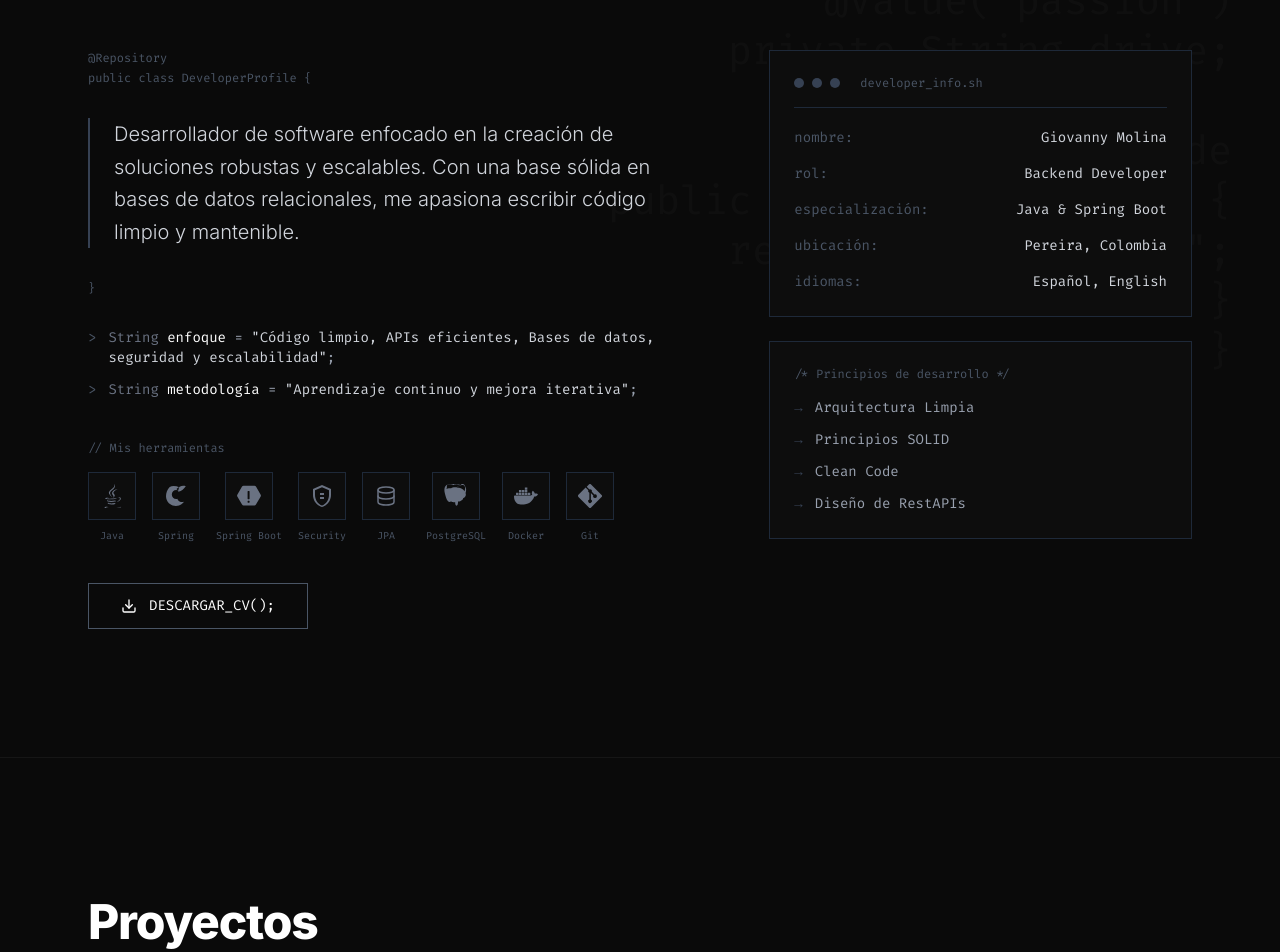
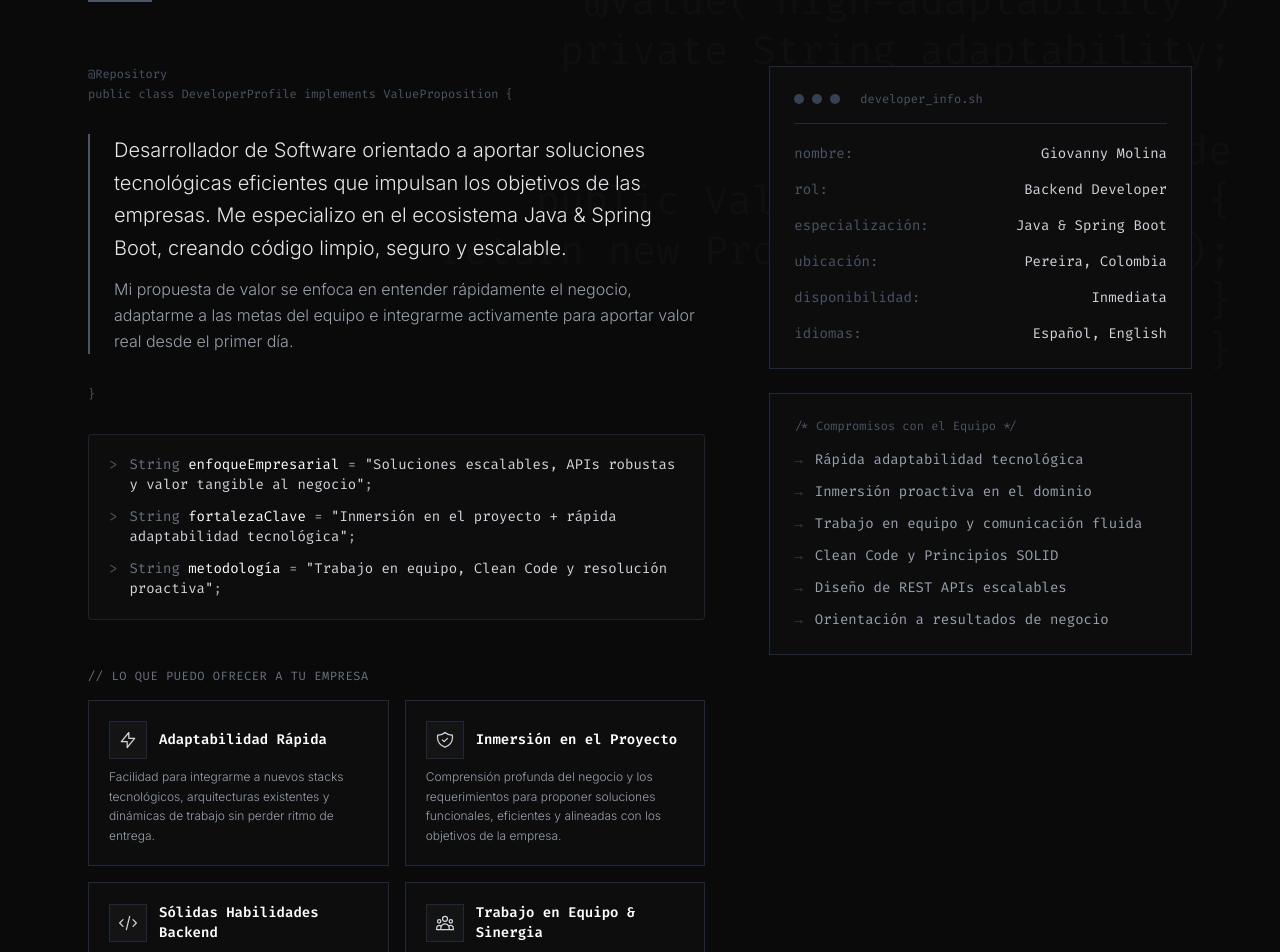
Before and after one commit to AlexDev201/portafolio, a React (Vite) app: page / in a window 1280 px wide. Shown: the part 1020-1972 px from the top of the page. Built offline with nearby package versions, Linux system fonts and the light colour scheme.

Commit message:
Agregando habilidades blandas al AboutmeSection

```diff
--- a/src/components/AboutSection.jsx
+++ b/src/components/AboutSection.jsx
@@ -1,4 +1,43 @@
 export const AboutSection = () => {
+    const valuePillars = [
+        {
+            icon: (
+                <svg className="w-5 h-5 text-gray-300" fill="none" stroke="currentColor" viewBox="0 0 24 24">
+                    <path strokeLinecap="round" strokeLinejoin="round" strokeWidth="1.5" d="M13 10V3L4 14h7v7l9-11h-7z" />
+                </svg>
+            ),
+            title: "Adaptabilidad Rápida",
+            desc: "Facilidad para integrarme a nuevos stacks tecnológicos, arquitecturas existentes y dinámicas de trabajo sin perder ritmo de entrega."
+        },
+        {
+            icon: (
+                <svg className="w-5 h-5 text-gray-300" fill="none" stroke="currentColor" viewBox="0 0 24 24">
+                    <path strokeLinecap="round" strokeLinejoin="round" strokeWidth="1.5" d="M9 12l2 2 4-4m5.618-4.016A11.955 11.955 0 0112 2.944a11.955 11.955 0 01-8.618 3.04A12.02 12.02 0 003 9c0 5.591 3.824 10.29 9 11.622 5.176-1.332 9-6.03 9-11.622 0-1.042-.133-2.052-.382-3.016z" />
+                </svg>
+            ),
+            title: "Inmersión en el Proyecto",
+            desc: "Comprensión profunda del negocio y los requerimientos para proponer soluciones funcionales, eficientes y alineadas con los objetivos de la empresa."
+        },
+        {
+            icon: (
+                <svg className="w-5 h-5 text-gray-300" fill="none" stroke="currentColor" viewBox="0 0 24 24">
+                    <path strokeLinecap="round" strokeLinejoin="round" strokeWidth="1.5" d="M10 20l4-16m4 4l4 4-4 4M6 16l-4-4 4-4" />
+                </svg>
+            ),
+            title: "Sólidas Habilidades Backend",
+            desc: "Construcción de APIs robustas, seguridad, modelado de bases de datos y aplicación constante de Clean Code, SOLID y buenas prácticas."
+        },
+        {
+            icon: (
+                <svg className="w-5 h-5 text-gray-300" fill="none" stroke="currentColor" viewBox="0 0 24 24">
+                    <path strokeLinecap="round" strokeLinejoin="round" strokeWidth="1.5" d="M17 20h5v-2a3 3 0 00-5.356-1.857M17 20H7m10 0v-2c0-.656-.126-1.283-.356-1.857M7 20H2v-2a3 3 0 015.356-1.857M7 20v-2c0-.656.126-1.283.356-1.857m0 0a5.002 5.002 0 019.288 0M15 7a3 3 0 11-6 0 3 3 0 016 0zm6 3a2 2 0 11-4 0 2 2 0 014 0zM7 10a2 2 0 11-4 0 2 2 0 014 0z" />
+                </svg>
+            ),
+            title: "Trabajo en Equipo & Sinergia",
+            desc: "Comunicación asertiva, colaboración activa en revisiones de código, apoyo mutuo y enfoque constante en los objetivos compartidos."
+        }
+    ];
+
     return (
         <section id="about" className="relative py-24 md:py-32 overflow-hidden">
 
@@ -6,13 +45,13 @@ export const AboutSection = () => {
             <div className="absolute inset-0 pointer-events-none opacity-[0.02] flex items-start justify-end pr-12 pt-24">
                 <pre className="font-mono text-[1.5rem] md:text-[2.5rem] text-white select-none leading-tight text-right">
                     {`@Service
-public class AboutMe {
-    @Value("passion")
-    private String drive;
+public class AboutMe implements CompanyValue {
+    @Value("high-adaptability")
+    private String adaptability;
 
     @Override
-    public String toString() {
-        return "Backend Dev";
+    public ValueOffer deliver() {
+        return new ProductionReadyCode();
     }
 }`}
                 </pre>
@@ -22,8 +61,8 @@ public class AboutMe {
 
 
                 <div className="mb-16 space-y-3">
-                    <p className="font-mono text-gray-600 text-xs tracking-widest uppercase">
-
+                    <p className="font-mono text-gray-500 text-xs tracking-widest uppercase">
+                        {"// VALOR PROPUESTO & PERFIL PROFESIONAL"}
                     </p>
                     <h2 className="text-4xl md:text-5xl font-extrabold tracking-tight text-white">
                         Sobre Mí
@@ -40,14 +79,17 @@ public class AboutMe {
 
                         <div className="font-mono text-xs text-gray-600 space-y-1">
                             <p>{"@Repository"}</p>
-                            <p>{"public class DeveloperProfile {"}</p>
+                            <p>{"public class DeveloperProfile implements ValueProposition {"}</p>
                         </div>
 
 
-                        <div className="border-l-2 border-gray-700 pl-6">
-                            <p className="text-lg md:text-xl text-gray-300 leading-relaxed font-light">
-                                Desarrollador de software enfocado en la creación de soluciones robustas y escalables. Con una base sólida en bases de datos
-                                relacionales, me apasiona escribir código limpio y mantenible.
+                        <div className="border-l-2 border-gray-600 pl-6 space-y-3">
+                            <p className="text-lg md:text-xl text-gray-200 leading-relaxed font-light">
+                                Desarrollador de Software orientado a aportar soluciones tecnológicas eficientes que impulsan los objetivos de las empresas.
+                                Me especializo en el ecosistema Java & Spring Boot, creando código limpio, seguro y escalable.
+                            </p>
+                            <p className="text-sm md:text-base text-gray-400 leading-relaxed font-light">
+                                Mi propuesta de valor se enfoca en entender rápidamente el negocio, adaptarme a las metas del equipo e integrarme activamente para aportar valor real desde el primer día.
                             </p>
                         </div>
 
@@ -57,14 +99,21 @@ public class AboutMe {
                         </div>
 
 
-                        <div className="mt-8 space-y-3 font-mono text-sm">
+                        <div className="mt-6 space-y-3 font-mono text-xs md:text-sm bg-[#0d0d0d] border border-gray-800/80 p-5 rounded-sm">
                             <div className="flex items-start gap-3">
                                 <span className="text-gray-600 shrink-0">{">"}</span>
                                 <p className="text-gray-400">
                                     <span className="text-gray-500">String</span>{" "}
-                                    <span className="text-white">enfoque</span>{" = "}
-                                    <span className="text-gray-300">"Código limpio, APIs eficientes, Bases de datos, seguridad y escalabilidad"</span>;
-
+                                    <span className="text-white">enfoqueEmpresarial</span>{" = "}
+                                    <span className="text-gray-300">"Soluciones escalables, APIs robustas y valor tangible al negocio"</span>;
+                                </p>
+                            </div>
+                            <div className="flex items-start gap-3">
+                                <span className="text-gray-600 shrink-0">{">"}</span>
+                                <p className="text-gray-400">
+                                    <span className="text-gray-500">String</span>{" "}
+                                    <span className="text-white">fortalezaClave</span>{" = "}
+                                    <span className="text-gray-300">"Inmersión en el proyecto + rápida adaptabilidad tecnológica"</span>;
                                 </p>
                             </div>
                             <div className="flex items-start gap-3">
@@ -72,14 +121,39 @@ public class AboutMe {
                                 <p className="text-gray-400">
                                     <span className="text-gray-500">String</span>{" "}
                                     <span className="text-white">metodología</span>{" = "}
-                                    <span className="text-gray-300">"Aprendizaje continuo y mejora iterativa"</span>;
+                                    <span className="text-gray-300">"Trabajo en equipo, Clean Code y resolución proactiva"</span>;
                                 </p>
                             </div>
                         </div>
 
 
+                        <div className="pt-4 space-y-4">
+                            <h3 className="font-mono text-xs uppercase tracking-wider text-gray-500">
+                                {"// LO QUE PUEDO OFRECER A TU EMPRESA"}
+                            </h3>
+                            <div className="grid grid-cols-1 sm:grid-cols-2 gap-4">
+                                {valuePillars.map((pillar, idx) => (
+                                    <div
+                                        key={idx}
+                                        className="p-5 border border-gray-800 bg-[#0d0d0d] hover:border-gray-600 transition-all duration-300 group"
+                                    >
+                                        <div className="flex items-center gap-3 mb-2">
+                                            <div className="p-2 border border-gray-800 bg-[#141414] group-hover:border-gray-600 transition-colors">
+                                                {pillar.icon}
+                                            </div>
+                                            <h4 className="text-sm font-semibold text-white font-mono">{pillar.title}</h4>
+                                        </div>
+                                        <p className="text-xs text-gray-400 leading-relaxed font-light">
+                                            {pillar.desc}
+                                        </p>
+                                    </div>
+                                ))}
+                            </div>
+                        </div>
+
+
                         <div className="mt-10 space-y-4">
-                            <p className="font-mono text-xs text-gray-600">{"// Mis herramientas"}</p>
+                            <p className="font-mono text-xs text-gray-600">{"// Stack & Herramientas"}</p>
                             <div className="flex flex-wrap gap-4">
                                 <TechIcon name="Java" icon={<JavaIcon />} />
                                 <TechIcon name="Spring" icon={<SpringIcon />} />
@@ -91,6 +165,7 @@ public class AboutMe {
                                 <TechIcon name="Git" icon={<GitIcon />} />
                             </div>
                         </div>
+
 
                         <div className="mt-10">
                             <a
@@ -124,17 +199,20 @@ public class AboutMe {
                                 <InfoLine label="rol" value="Backend Developer" />
                                 <InfoLine label="especialización" value="Java & Spring Boot" />
                                 <InfoLine label="ubicación" value="Pereira, Colombia" />
+                                <InfoLine label="disponibilidad" value="Inmediata" />
                                 <InfoLine label="idiomas" value="Español, English" />
                             </div>
                         </div>
 
-                        <div className="border border-gray-800 bg-[#0d0d0d] p-6">
-                            <p className="font-mono text-xs text-gray-600 mb-4">{"/* Principios de desarrollo */"}</p>
+                        <div className="border border-gray-800 bg-[#0d0d0d] p-6 space-y-4">
+                            <p className="font-mono text-xs text-gray-600">{"/* Compromisos con el Equipo */"}</p>
                             <ul className="space-y-3">
-                                <PrincipleItem text="Arquitectura Limpia" />
-                                <PrincipleItem text="Principios SOLID" />
-                                <PrincipleItem text="Clean Code" />
-                                <PrincipleItem text="Diseño de RestAPIs" />
+                                <PrincipleItem text="Rápida adaptabilidad tecnológica" />
+                                <PrincipleItem text="Inmersión proactiva en el dominio" />
+                                <PrincipleItem text="Trabajo en equipo y comunicación fluida" />
+                                <PrincipleItem text="Clean Code y Principios SOLID" />
+                                <PrincipleItem text="Diseño de REST APIs escalables" />
+                                <PrincipleItem text="Orientación a resultados de negocio" />
                             </ul>
                         </div>
                     </div>
```
